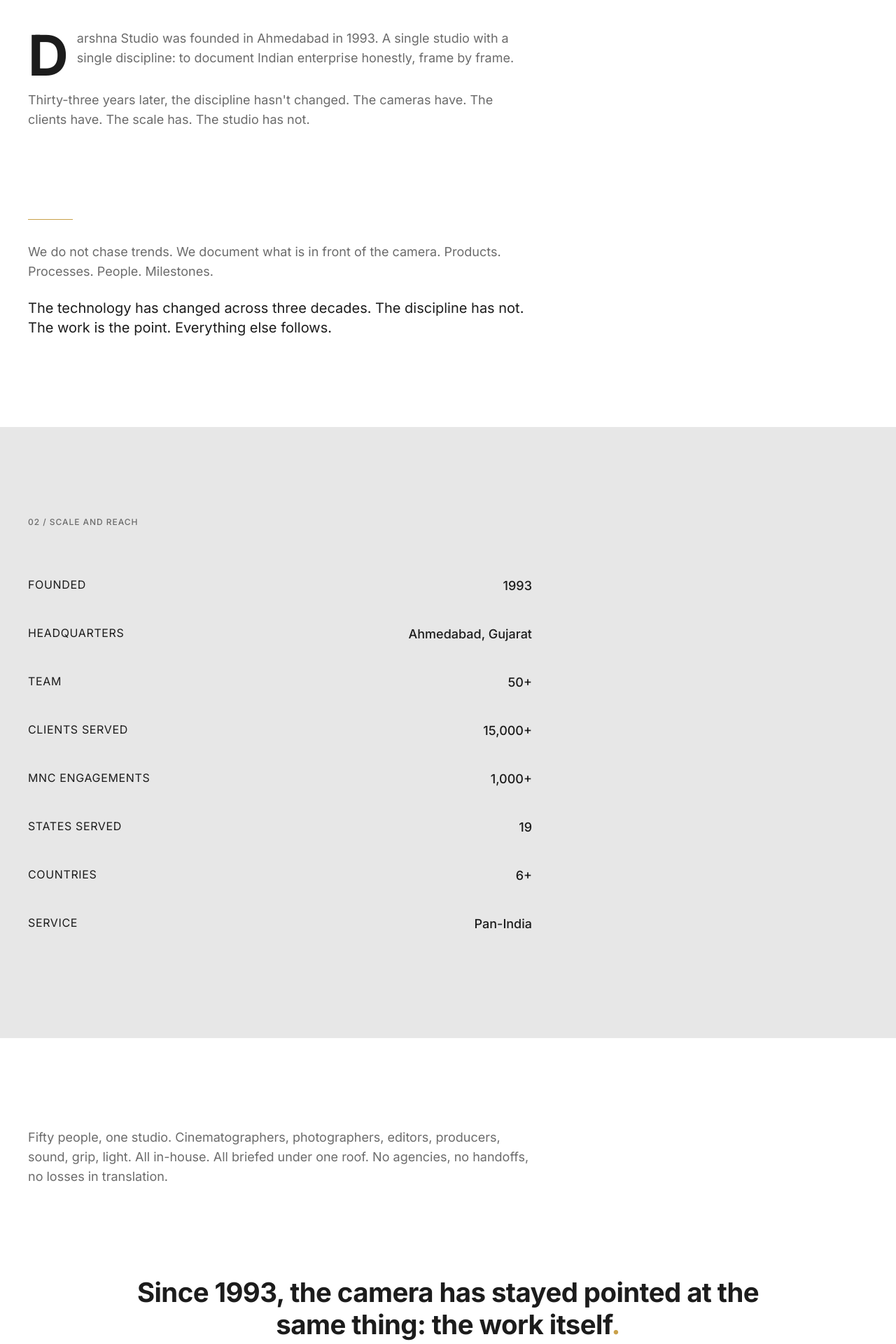
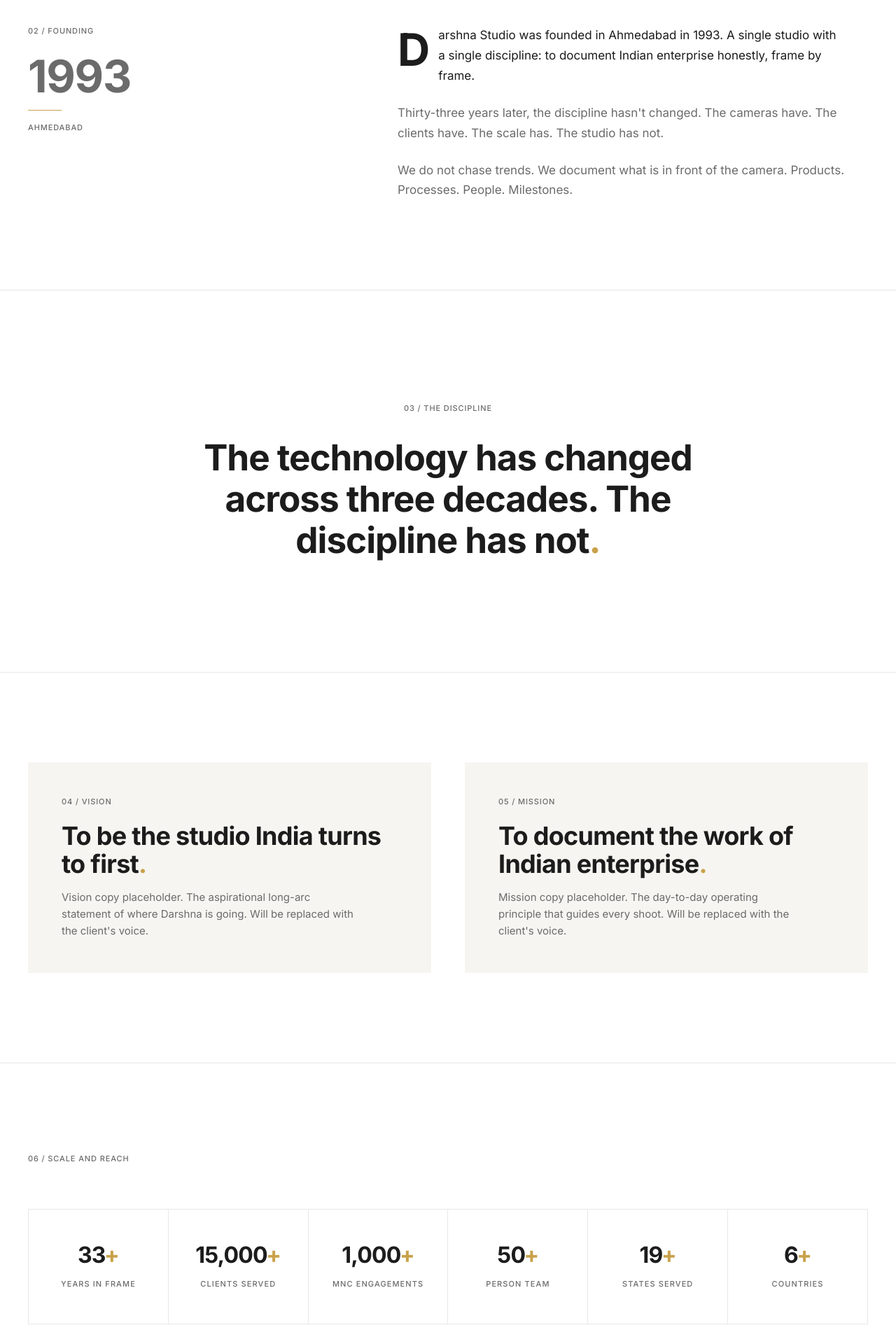
Before and after one commit to definingcode/darshna-studio-website, a React (Vite) app: page /about in a window 1280 px wide. Shown: the part 720-2640 px from the top of the page at 70% size. Built offline with nearby package versions, Linux system fonts and the light colour scheme.

Commit message:
feat(about): rebuild page as editorial spread composition

```diff
--- a/src/pages/About.jsx
+++ b/src/pages/About.jsx
@@ -1,94 +1,19 @@
-import PageHero from '../components/ui/PageHero'
-import SectionLabel from '../components/ui/SectionLabel'
-import Container from '../components/ui/Container'
-import { reach } from '../data/reach'
+import AboutHero from '../components/about/AboutHero'
+import FoundingPhilosophy from '../components/about/FoundingPhilosophy'
+import VisionMission from '../components/about/VisionMission'
+import StatsAndReach from '../components/about/StatsAndReach'
+import Team from '../components/about/Team'
+import AboutClosing from '../components/about/AboutClosing'
 
 export default function About() {
   return (
     <>
-      <PageHero
-        eyebrow={<SectionLabel number="01" label="About" />}
-        headline="Behind the lens since 1993."
-        sub="A studio shaped by three decades of work across India."
-      />
-
-      <section className="bg-white py-24 lg:py-32">
-        <Container>
-          <div className="max-w-[720px] space-y-8">
-            <p className="first-letter:float-left first-letter:text-[80px] first-letter:font-bold first-letter:leading-[0.85] first-letter:mr-3 first-letter:mt-1 first-letter:text-ink text-mid leading-relaxed text-base md:text-lg">
-              Darshna Studio was founded in Ahmedabad in 1993. A single studio
-              with a single discipline: to document Indian enterprise honestly,
-              frame by frame.
-            </p>
-            <p className="text-mid leading-relaxed text-base md:text-lg">
-              Thirty-three years later, the discipline hasn't changed. The
-              cameras have. The clients have. The scale has. The studio has
-              not.
-            </p>
-          </div>
-        </Container>
-      </section>
-
-      <section className="bg-white pb-24 lg:pb-32">
-        <Container>
-          <div className="max-w-[720px]">
-            <div className="w-16 h-px bg-gold" aria-hidden="true" />
-            <div className="mt-8 space-y-6">
-              <p className="text-mid leading-relaxed text-base md:text-lg">
-                We do not chase trends. We document what is in front of the
-                camera. Products. Processes. People. Milestones.
-              </p>
-              <p className="text-ink leading-relaxed text-lg md:text-xl">
-                The technology has changed across three decades. The discipline
-                has not. The work is the point. Everything else follows.
-              </p>
-            </div>
-          </div>
-        </Container>
-      </section>
-
-      <section className="bg-soft py-24 lg:py-32">
-        <Container>
-          <SectionLabel number="02" label="Scale and Reach" />
-          <dl className="mt-12 max-w-[720px] divide-y divide-soft border-y border-soft">
-            {reach.map(([k, v]) => (
-              <div
-                key={k}
-                className="flex justify-between gap-6 py-5"
-              >
-                <dt className="text-ink/70 text-sm md:text-base uppercase tracking-[0.04em]">
-                  {k}
-                </dt>
-                <dd className="text-ink font-medium text-right text-base md:text-lg">
-                  {v}
-                </dd>
-              </div>
-            ))}
-          </dl>
-        </Container>
-      </section>
-
-      <section className="bg-white py-24 lg:py-32">
-        <Container>
-          <div className="max-w-[720px]">
-            <p className="text-mid leading-relaxed text-base md:text-lg">
-              Fifty people, one studio. Cinematographers, photographers,
-              editors, producers, sound, grip, light. All in-house. All briefed
-              under one roof. No agencies, no handoffs, no losses in
-              translation.
-            </p>
-          </div>
-        </Container>
-      </section>
-
-      <section className="bg-white pb-32 lg:pb-40">
-        <Container>
-          <p className="text-center text-[clamp(28px,3vw,48px)] font-bold tracking-[-0.015em] leading-[1.2] text-ink max-w-[900px] mx-auto">
-            Since 1993, the camera has stayed pointed at the same thing: the
-            work itself<span className="text-gold">.</span>
-          </p>
-        </Container>
-      </section>
+      <AboutHero />
+      <FoundingPhilosophy />
+      <VisionMission />
+      <StatsAndReach />
+      <Team />
+      <AboutClosing />
     </>
   )
 }
```
